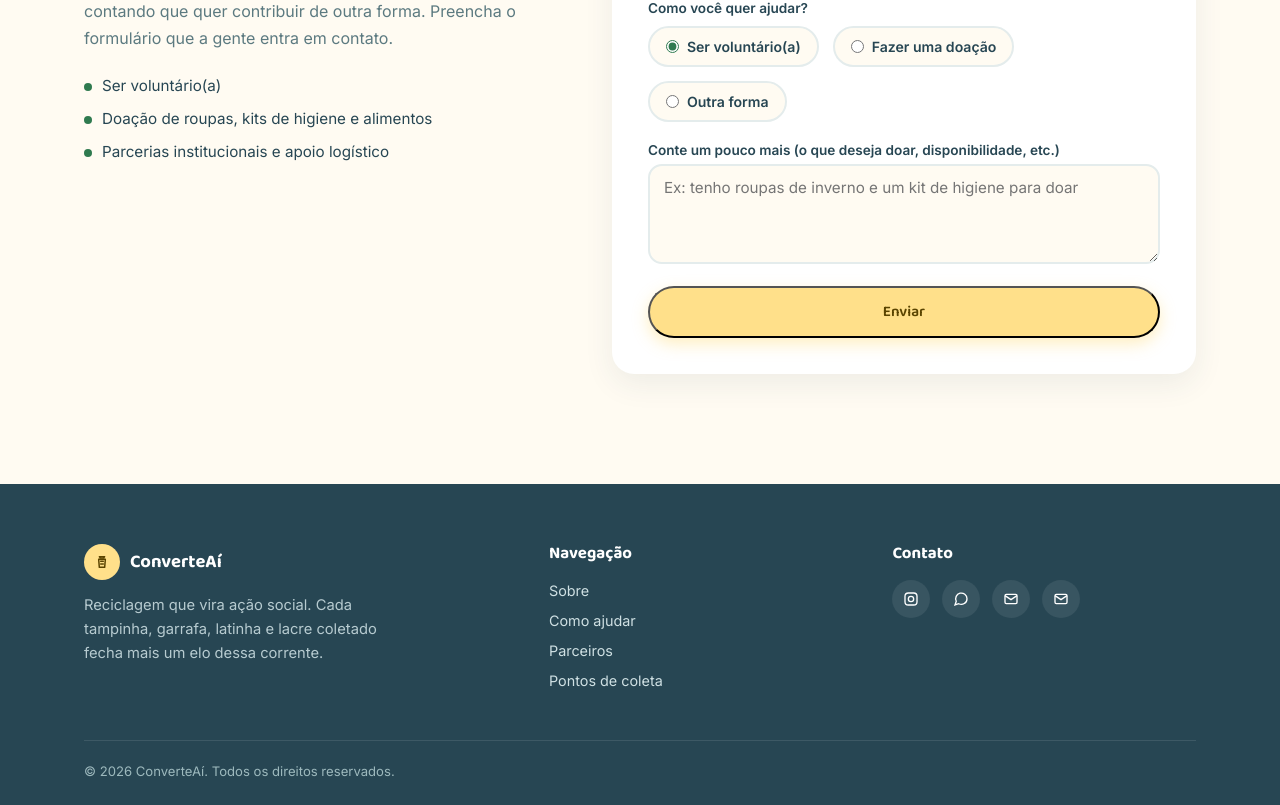
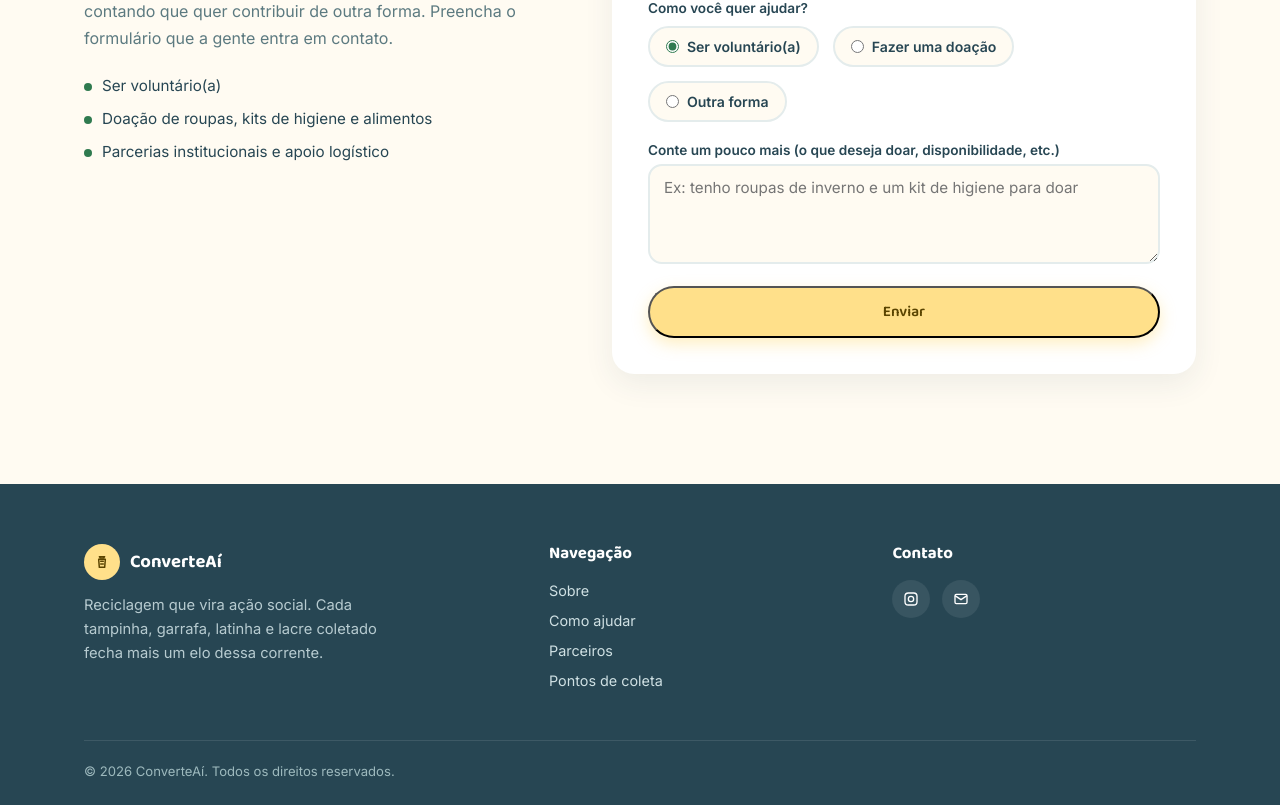
Before and after one commit to Mariastodi/ConverteAi, a React (Vite) app: page / in a window 1280 px wide. Shown: the part 3993-4798 px from the top of the page. Built offline with nearby package versions, Linux system fonts and the light colour scheme.

Commit message:
Fix footer email icon and update logo favicon

```diff
--- a/src/components/Footer.jsx
+++ b/src/components/Footer.jsx
@@ -41,17 +41,6 @@ function Footer({ navLinks }) {
                   <circle cx="12" cy="12" r="4" />
                 </svg>
               </a>
-              <a href="https://wa.me/5585981370578?text=Oi%2C%20vim%20do%20site%20da%20Converte%20A%C3%AD%2C%20quero%20ajudar" target="_blank" rel="noreferrer" aria-label="WhatsApp">
-                <svg viewBox="0 0 24 24" fill="none" strokeWidth="2">
-                  <path d="M21 11.5a8.5 8.5 0 0 1-12.4 7.6L3 21l1.9-5.6A8.5 8.5 0 1 1 21 11.5z" />
-                </svg>
-              </a>
-              <a href="https://wa.me/5585981370578?text=Oi%2C%20vim%20do%20site%20da%20Converte%20A%C3%AD%2C%20quero%20ajudar" target="_blank" rel="noreferrer" aria-label="WhatsApp">
-                <svg viewBox="0 0 24 24" fill="none" strokeWidth="2">
-                  <rect x="3" y="5" width="18" height="14" rx="2" />
-                  <path d="M3 7l9 6 9-6" />
-                </svg>
-              </a>
               <a href="#participe" aria-label="Participe" rel="noreferrer">
                 <svg viewBox="0 0 24 24" fill="none" strokeWidth="2">
                   <rect x="3" y="5" width="18" height="14" rx="2" />
```
Also changed, not shown: favicon.svg (deleted).
